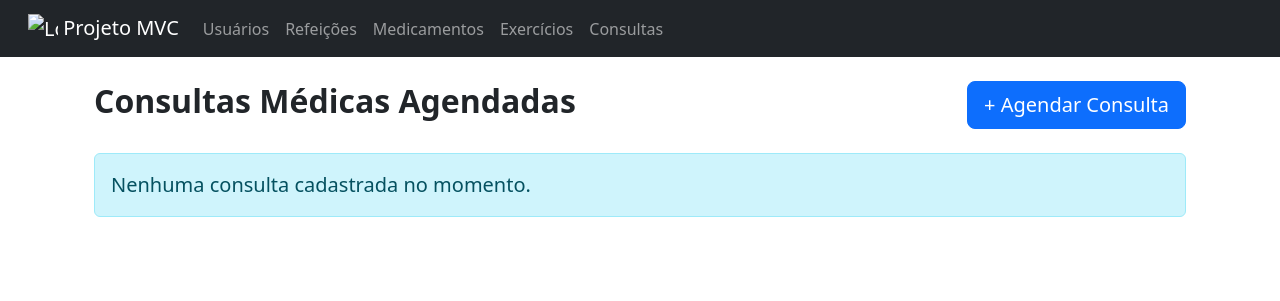
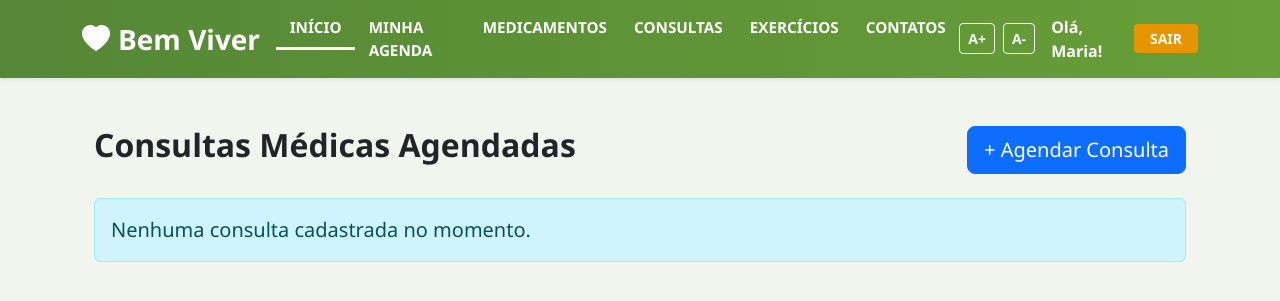
Before and after one commit to Panda340-connect/meu_projeto, a PHP site: template app/views/consultas/index.php in a window 1280 px wide. Shown: the top 301 px of the page. Run offline with PHP 8.4, Linux system fonts and the light colour scheme; the template is opened without the code that fills it, so the values that code supplies are empty.

Commit message:
feat: alteração de main.php para ficar mais parecido com o esboço

```diff
--- a/app/views/layouts/main.php
+++ b/app/views/layouts/main.php
@@ -2,39 +2,112 @@
 <html lang="pt-BR">
 <head>
     <meta charset="UTF-8">
-    <meta name="viewport" content="width=device-width, initial-scale=1">
-    <title><?= e($title ?? 'Projeto MVC') ?></title>
-    <link href="https://cdn.jsdelivr.net/npm/bootstrap@5.3.0/dist/css/bootstrap.min.css" rel="stylesheet">
-    <link rel="icon" href="<?= asset('img/logo.png') ?>">
-    <link rel="stylesheet" href="<?= asset('css/estilos.css') ?>">
+    <meta name="viewport" content="width=device-width, initial-scale=1.0">
+    <title><?= e($title ?? 'Bem Viver - Início') ?></title>
+    <!-- Bootstrap 5 CSS e Bootstrap Icons -->
+    <link href="https://cdn.jsdelivr.net/npm/bootstrap@5.3.2/dist/css/bootstrap.min.css" rel="stylesheet">
+    <link href="https://cdn.jsdelivr.net/npm/bootstrap-icons@1.11.3/font/bootstrap-icons.min.css" rel="stylesheet">
+    <style>
+        body {
+            background-color: #f2f4ee;
+            font-family: 'Segoe UI', Tahoma, Geneva, Verdana, sans-serif;
+        }
+        .navbar-bemviver {
+            background: linear-gradient(90deg, #558736 0%, #689f38 100%);
+        }
+        .navbar-bemviver .nav-link {
+            color: #ffffff !important;
+            font-weight: 600;
+            font-size: 0.95rem;
+            text-transform: uppercase;
+            padding: 0.5rem 0.85rem !important;
+        }
+        .navbar-bemviver .nav-link:hover,
+        .navbar-bemviver .nav-link.active {
+            border-bottom: 3px solid #ffffff;
+        }
+        .titulo-boasvindas {
+            color: #165689;
+            font-weight: 700;
+        }
+        .card-bemviver {
+            background-color: #f8f9f5;
+            border: 1px solid #dcdfe6;
+            border-radius: 10px;
+            transition: transform 0.2s ease, box-shadow 0.2s ease;
+        }
+        .card-bemviver:hover {
+            transform: translateY(-4px);
+            box-shadow: 0 6px 16px rgba(0,0,0,0.08);
+        }
+        .icone-card {
+            font-size: 2.8rem;
+            color: #2c3a47;
+        }
+        .btn-verde {
+            background-color: #3b8754;
+            color: #fff;
+            font-weight: 600;
+        }
+        .btn-verde:hover {
+            background-color: #2e6b42;
+            color: #fff;
+        }
+    </style>
 </head>
-<body>
-    <header class="topo mb-4">
-        <nav class="navbar navbar-expand-lg navbar-dark bg-dark px-3">
-            <div class="container-fluid">
-                <a class="navbar-brand" href="#">
-                    <img src="<?= asset('img/logo.png') ?>" alt="Logo" width="30" height="30" class="d-inline-block align-text-top">
-                    Projeto MVC
-                </a>
-                <div class="collapse navbar-collapse">
-                    <ul class="navbar-nav me-auto mb-2 mb-lg-0">
-                        <li class="nav-item"><a class="nav-link" href="<?= url('usuario/index') ?>">Usuários</a></li>
-                        <li class="nav-item"><a class="nav-link" href="<?= url('refeicao/index') ?>">Refeições</a></li>
-                        <li class="nav-item"><a class="nav-link" href="<?= url('medicamento/index') ?>">Medicamentos</a></li>
-                        <li class="nav-item"><a class="nav-link" href="<?= url('exercicio/index') ?>">Exercícios</a></li>
-                        <li class="nav-item"><a class="nav-link" href="<?= url('consulta/index') ?>">Consultas</a></li>
-                    </ul>
+<body id="pagina-idoso">
+
+    <!-- Barra Superior Verde Bem Viver -->
+    <nav class="navbar navbar-expand-lg navbar-dark navbar-bemviver shadow-sm py-2">
+        <div class="container">
+            <a class="navbar-brand fw-bold fs-3 d-flex align-items-center gap-2" href="<?= url('consulta/index') ?>">
+                <i class="bi bi-heart-fill text-white"></i> Bem Viver
+            </a>
+
+            <button class="navbar-toggler" type="button" data-bs-toggle="collapse" data-bs-target="#menuBemViver">
+                <span class="navbar-toggler-icon"></span>
+            </button>
+
+            <div class="collapse navbar-collapse" id="menuBemViver">
+                <ul class="navbar-nav mx-auto mb-2 mb-lg-0">
+                    <li class="nav-item"><a class="nav-link active" href="<?= url('consulta/index') ?>">INÍCIO</a></li>
+                    <li class="nav-item"><a class="nav-link" href="<?= url('refeicao/index') ?>">MINHA AGENDA</a></li>
+                    <li class="nav-item"><a class="nav-link" href="<?= url('medicamento/index') ?>">MEDICAMENTOS</a></li>
+                    <li class="nav-item"><a class="nav-link" href="<?= url('consulta/index') ?>">CONSULTAS</a></li>
+                    <li class="nav-item"><a class="nav-link" href="<?= url('exercicio/index') ?>">EXERCÍCIOS</a></li>
+                    <li class="nav-item"><a class="nav-link" href="<?= url('usuario/index') ?>">CONTATOS</a></li>
+                </ul>
+
+                <div class="d-flex align-items-center gap-2 text-white">
+                    <button type="button" onclick="alterarFonte(1)" class="btn btn-outline-light btn-sm fw-bold px-2">A+</button>
+                    <button type="button" onclick="alterarFonte(-1)" class="btn btn-outline-light btn-sm fw-bold px-2">A-</button>
+                    <span class="ms-2 fw-semibold">Olá, Maria!</span>
+                    <a href="<?= url('usuario/index') ?>" class="btn btn-warning btn-sm fw-bold text-white px-3" style="background-color: #e69500; border: none;">SAIR</a>
                 </div>
             </div>
-        </nav>
-    </header>
+        </div>
+    </nav>
 
-    <main class="container">
-        <?= $content ?>
+    <!-- Conteúdo da Página -->
+    <main class="container py-4">
+        <?php
+        if (isset($content)) {
+            echo $content;
+        } elseif (isset($viewFile) && file_exists($viewFile)) {
+            require $viewFile;
+        }
+        ?>
     </main>
 
-    <!-- Bootstrap 5 JS Bundle -->
-    <script src="https://cdn.jsdelivr.net/npm/bootstrap@5.3.0/dist/js/bootstrap.bundle.min.js"></script>
-    <script src="<?= asset('js/app.js') ?>" defer></script>
+    <script src="https://cdn.jsdelivr.net/npm/bootstrap@5.3.2/dist/js/bootstrap.bundle.min.js"></script>
+    <script>
+        let tamanhoAtual = 100;
+        function alterarFonte(direcao) {
+            tamanhoAtual += direcao * 8;
+            if (tamanhoAtual < 85) tamanhoAtual = 85;
+            if (tamanhoAtual > 140) tamanhoAtual = 140;
+            document.getElementById('pagina-idoso').style.fontSize = tamanhoAtual + '%';
+        }
+    </script>
 </body>
 </html>
```
